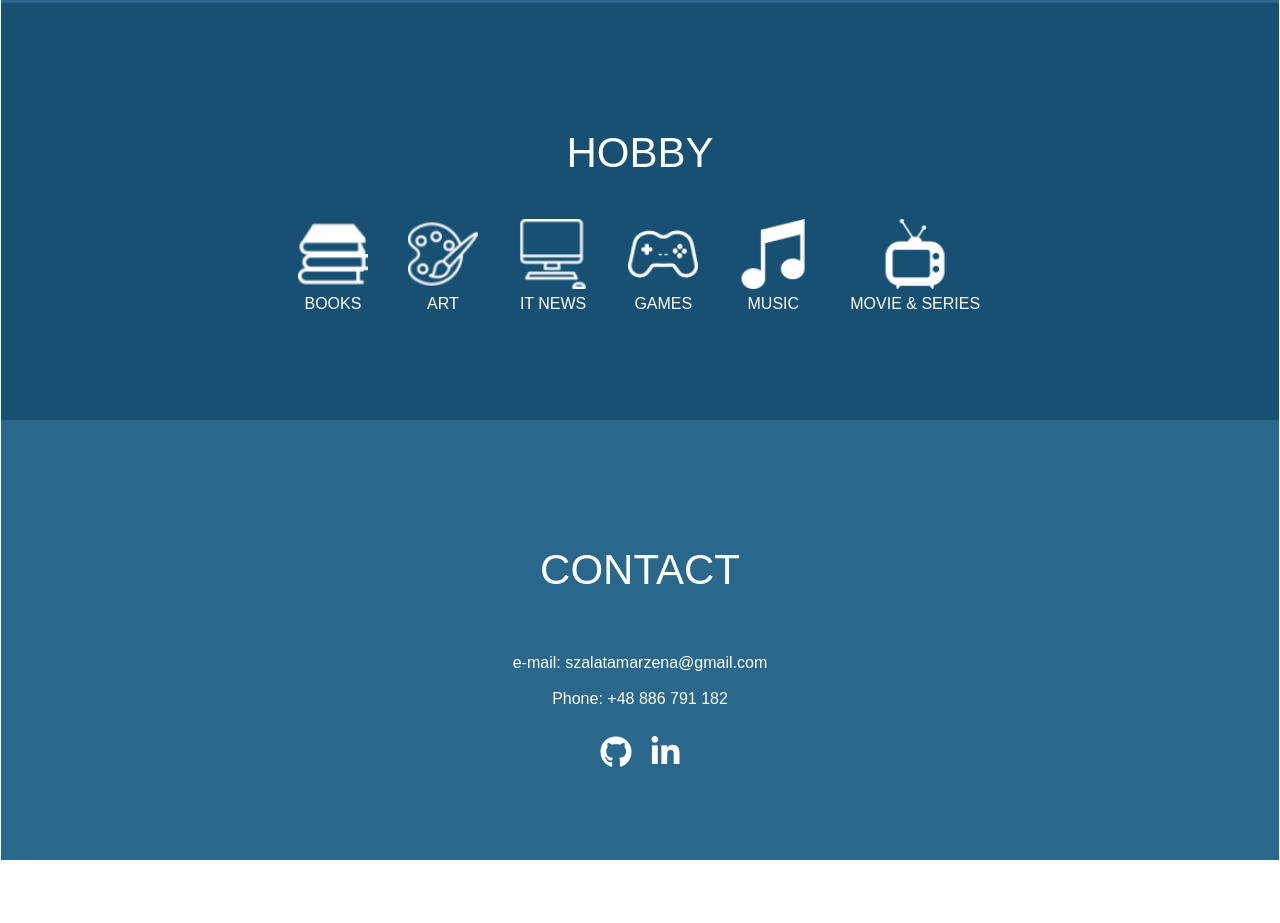
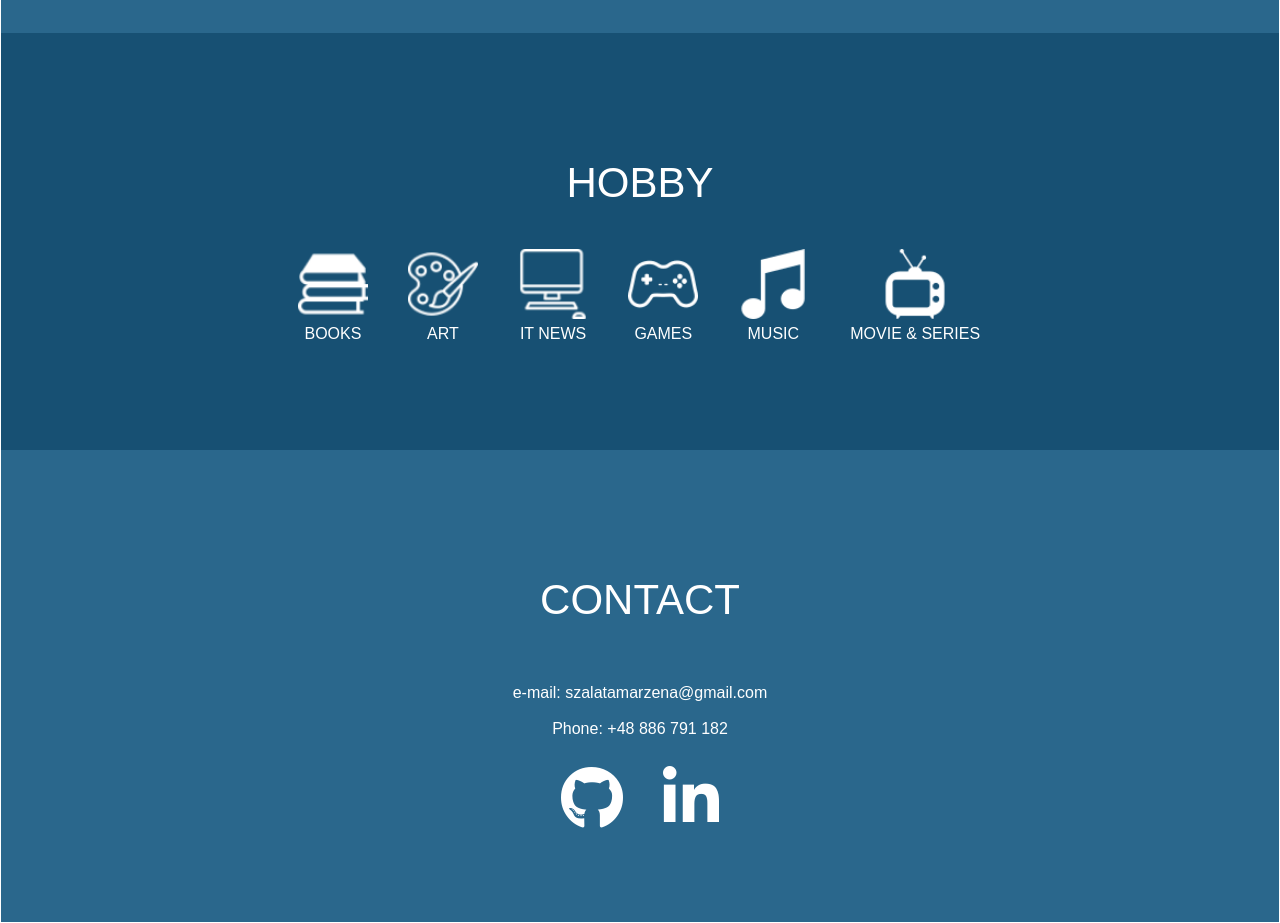
Before and after one commit to szalatamarzena/szalatamarzena.github.io, a plain HTML site: page index.html in a window 1280 px wide. Shown: the part 2544-3467 px from the top of the page. Before the commit the page ends 3405 px from the top, so only its background shows below. Drawn offline with Linux system fonts and the light colour scheme; a web font is replaced by a local one.

Commit message:
Update style.css

```diff
--- a/style.css
+++ b/style.css
@@ -191,7 +191,7 @@ h3, p{
 .img-item:hover .btn-website {
     opacity: 1;
   }
-.contact-icon{
+.contact-icon, a{
       color: #ffffff;
       font-size: 2em;
       padding: 10px;
```
